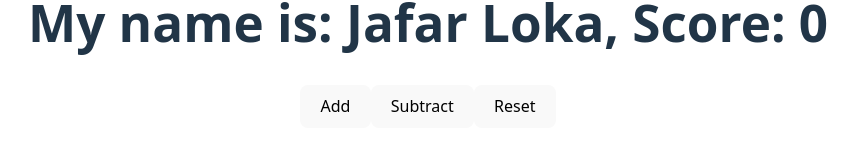
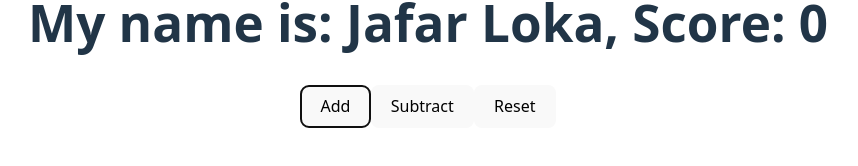
Before and after one commit to gaaferHajji2/j-l-test-react, a React (Vite) app in the folder React-19-samples/: page / in a window 1280 px wide. Shown: the part 458-624 px from the top of the page, without its empty margins (212-1070 px from the left). Built offline with nearby package versions, Linux system fonts and the light colour scheme.

Commit message:
Refactor using useRef for add btn

```diff
--- a/React-19-samples/src/components/PersonScore.tsx
+++ b/React-19-samples/src/components/PersonScore.tsx
@@ -1,5 +1,5 @@
 // import { useEffect, useState } from "react";
-import { useEffect, useReducer } from "react";
+import { useEffect, useReducer, useRef, HTML } from "react";
 import { getPerson } from "../utils/Person";
 import { reducer } from "../utils/ActionAndState";
 
@@ -10,9 +10,12 @@ export function PersonScore () {
 
     const [{ name, score, loading }, dispatch] = useReducer(reducer, { name: "", score: 0, loading: true})
 
+    const addBtnRef = useRef<HTMLButtonElement>(null)
+
     useEffect(() =>  {
         getPerson().then(person => {
             dispatch({ type: 'initialize', name: person.name })
+            addBtnRef.current?.focus()
         });
 
         // async function getPersonName() {
@@ -24,6 +27,12 @@ export function PersonScore () {
 
         return () => dispatch({ type: 'load' })
     }, [])
+
+    useEffect(()=> {
+        if(!loading) {
+            addBtnRef.current?.focus()
+        }
+    }, [loading])
 
     function addToScore() {
         dispatch({ type: 'increment' })
@@ -49,7 +58,7 @@ export function PersonScore () {
 
     return (<div>
         <h1>My name is: {name}, Score: {score}</h1>
-        <button onClick={() => addToScore()}>Add</button>
+        <button onClick={() => addToScore()} ref={addBtnRef}>Add</button>
         <button onClick={() => subtractFromScore() }>Subtract</button>
         <button onClick={() => resetScore() }>Reset</button>
     </div>);
```
